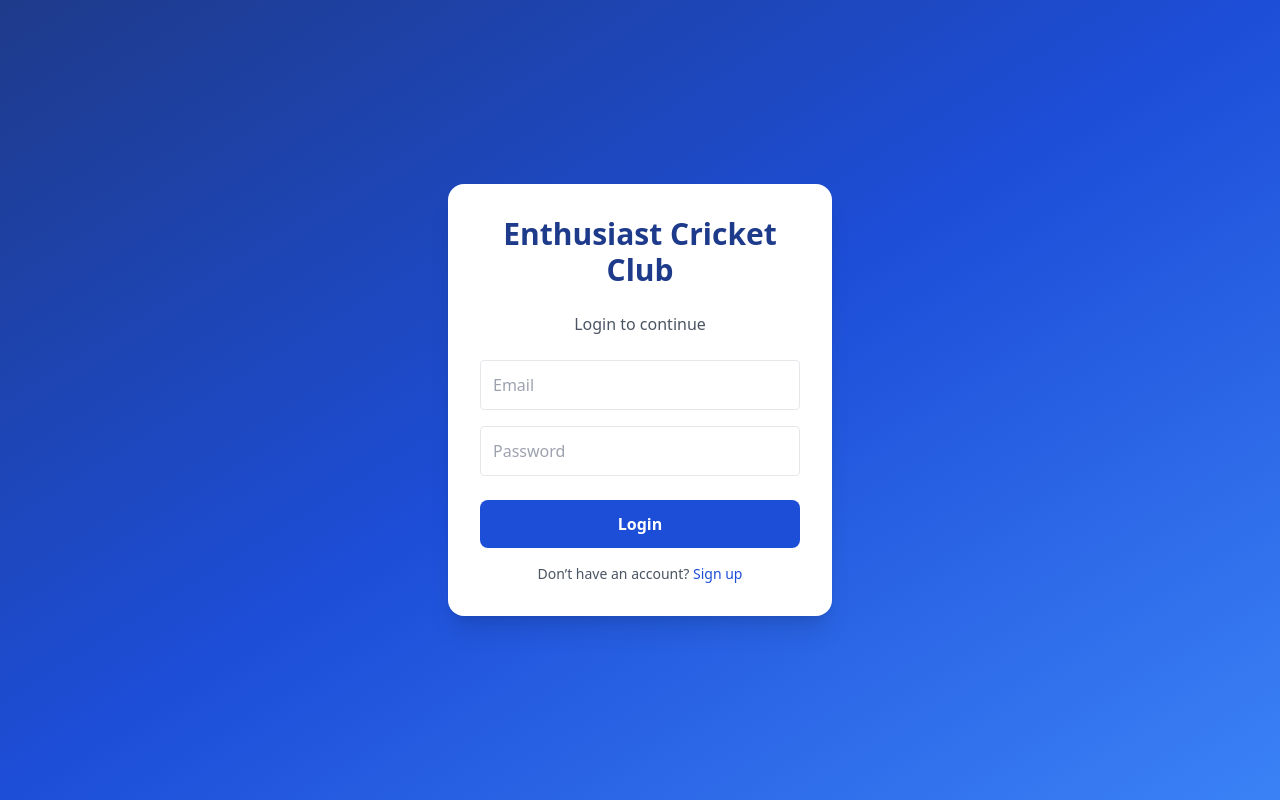
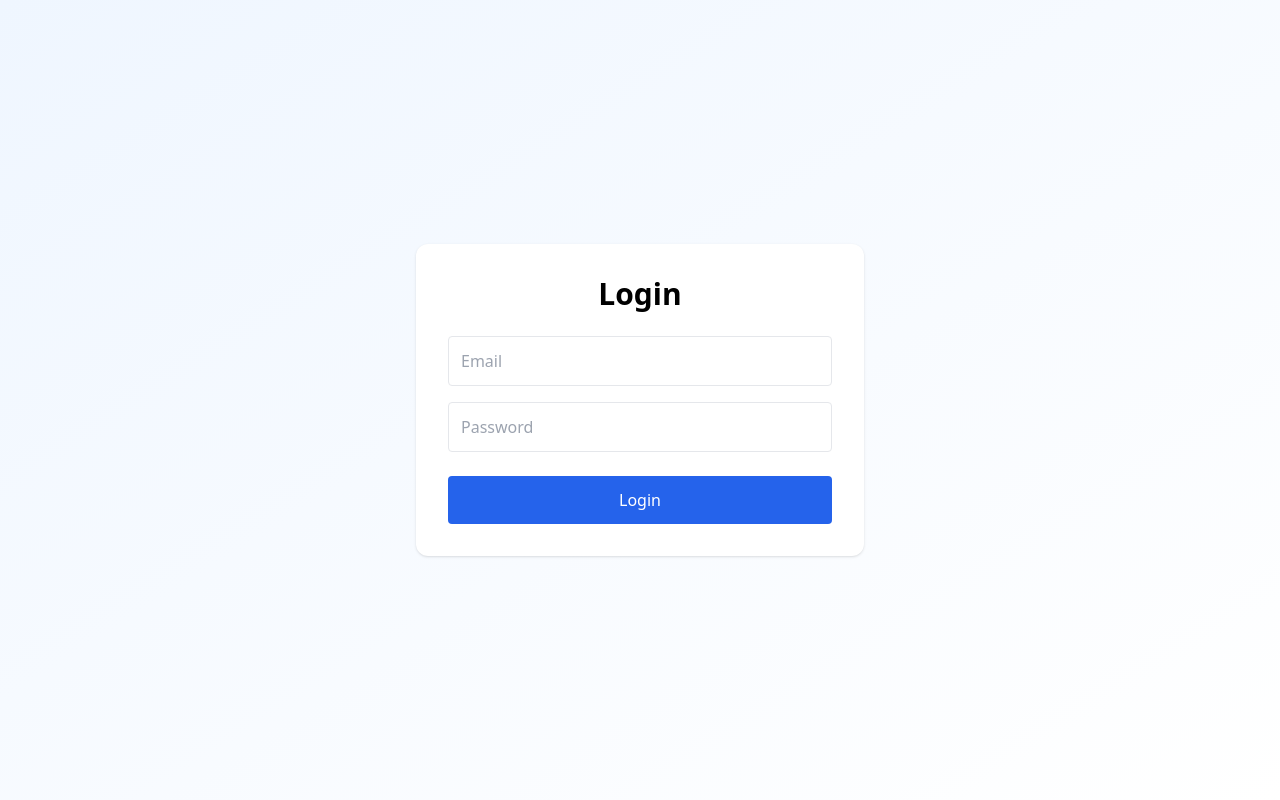
Before and after one commit to skppatil1997-stack/ecc-frontend, a Next.js app: page /login in a window 1280 px wide. Built offline with nearby package versions, Linux system fonts and the light colour scheme.

Commit message:
Redirect users based on role after login

```diff
--- a/pages/login.js
+++ b/pages/login.js
@@ -4,15 +4,20 @@
 
 export default function Login() {
   const router = useRouter();
+
   const [email, setEmail] = useState("");
   const [password, setPassword] = useState("");
-  const [error, setError] = useState("");
+  const [loading, setLoading] = useState(false);
 
-  const handleLogin = async (e) => {
-    e.preventDefault();
-    setError("");
+  const handleLogin = async () => {
+    if (!email || !password) {
+      alert("Email and password required");
+      return;
+    }
 
     try {
+      setLoading(true);
+
       const res = await axios.post(
         `${process.env.NEXT_PUBLIC_API_URL}/auth/login`,
         { email, password }
@@ -20,81 +25,55 @@
 
       const { token, user } = res.data;
 
-      // 🔐 Save session
+      // 🔐 Save auth data
       localStorage.setItem("token", token);
+      localStorage.setItem("role", user.role);
       localStorage.setItem("name", user.name);
-      localStorage.setItem("email", user.email);
-      localStorage.setItem("role", user.role);
 
-      // 🚦 Role-based redirect
+      // 🚦 Redirect based on role
       if (user.role === "admin") {
         router.push("/admin");
       } else {
-        router.push("/");
+        router.push("/auction");
       }
     } catch (err) {
-      setError(
-        err.response?.data?.msg ||
-        "Invalid email or password"
-      );
+      alert(err.response?.data?.msg || "Login failed");
+    } finally {
+      setLoading(false);
     }
   };
 
   return (
-    <div className="min-h-screen flex items-center justify-center bg-gradient-to-br from-blue-900 via-blue-700 to-blue-500">
-      <form
-        onSubmit={handleLogin}
-        className="bg-white p-8 rounded-2xl shadow-xl w-96"
-      >
-        <h1 className="text-3xl font-extrabold mb-6 text-center text-blue-900">
-          Enthusiast Cricket Club
+    <div className="min-h-screen flex items-center justify-center bg-gradient-to-br from-blue-50 to-white">
+      <div className="bg-white p-8 rounded-xl shadow max-w-md w-full">
+        <h1 className="text-3xl font-bold mb-6 text-center">
+          Login
         </h1>
-
-        <p className="text-center text-gray-600 mb-6">
-          Login to continue
-        </p>
-
-        {error && (
-          <div className="text-red-600 mb-4 text-center">
-            {error}
-          </div>
-        )}
 
         <input
           type="email"
           placeholder="Email"
-          className="w-full mb-4 p-3 border rounded focus:outline-none focus:ring-2 focus:ring-blue-500"
+          className="border p-3 rounded w-full mb-4"
           value={email}
           onChange={(e) => setEmail(e.target.value)}
-          required
         />
 
         <input
           type="password"
           placeholder="Password"
-          className="w-full mb-6 p-3 border rounded focus:outline-none focus:ring-2 focus:ring-blue-500"
+          className="border p-3 rounded w-full mb-6"
           value={password}
           onChange={(e) => setPassword(e.target.value)}
-          required
         />
 
         <button
-          type="submit"
-          className="w-full bg-blue-700 text-white py-3 rounded-lg font-semibold hover:bg-blue-800 transition"
+          onClick={handleLogin}
+          disabled={loading}
+          className="w-full bg-blue-600 text-white py-3 rounded hover:bg-blue-700"
         >
-          Login
+          {loading ? "Logging in..." : "Login"}
         </button>
-
-        <p className="text-center text-sm text-gray-600 mt-4">
-          Don’t have an account?{" "}
-          <span
-            className="text-blue-700 cursor-pointer font-medium"
-            onClick={() => router.push("/signup")}
-          >
-            Sign up
-          </span>
-        </p>
-      </form>
+      </div>
     </div>
   );
 }
```
